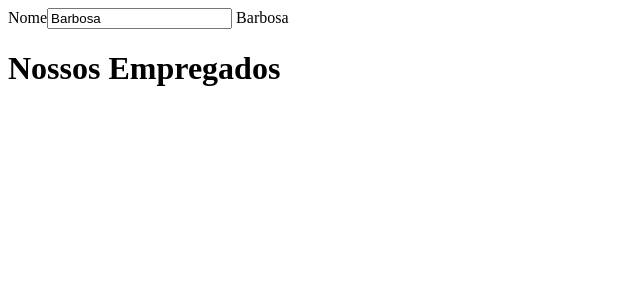
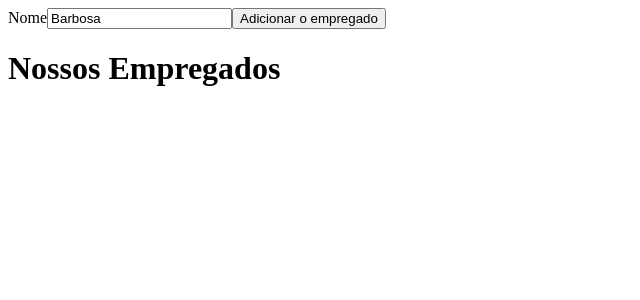
Before and after one commit to WebertiBarbosa/iniciando-angular2-mais, an Angular app: page / in a window 1280 px wide. Shown: the top 300 px of the page, without its empty margins (0-640 px from the left). Built offline with nearby package versions, Linux system fonts and the light colour scheme.

Commit message:
adicionando evento de click

```diff
--- a/src/app/employee-new/employee-new.component.html
+++ b/src/app/employee-new/employee-new.component.html
@@ -1,4 +1,5 @@
 <label>Nome</label>
-<input type="text" [(ngModel)]="name">
+<input type="text" [(ngModel)]="name"> <!-- Two way data binding-->
 
-{{name}}
+<!-- adcionando evento de click no botão com (click)  -->
+<button type="button" (click)="addEmployee()">Adicionar o empregado</button>
--- a/src/app/employee-new/employee-new.component.ts
+++ b/src/app/employee-new/employee-new.component.ts
@@ -9,6 +9,7 @@ import { Component, OnInit } from '@angular/core';
 export class EmployeeNewComponent implements OnInit {
 
   name = 'Weberti'
+  employees = [] as any
 
   constructor() {
     setTimeout( () => {
@@ -19,4 +20,9 @@ export class EmployeeNewComponent implements OnInit {
   ngOnInit(): void {
   }
 
+  addEmployee(){
+    this.employees.push(this.name)
+    console.log(this.employees)
+  }
+
 }
```
